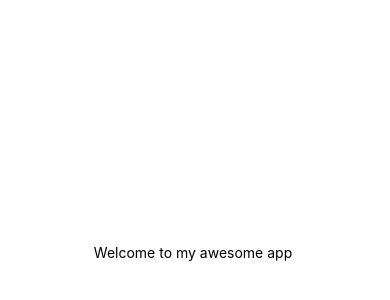
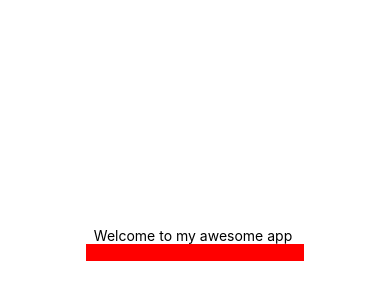
Before and after one commit to Boriswaikin/CS5520Spring2023, a React Native app: screen / in a window 390 px wide. Shown: the part 170-470 px from the top of the page. Built offline with nearby package versions, Linux system fonts and the light colour scheme.

Commit message:
uses changes from state

```diff
--- a/App.js
+++ b/App.js
@@ -1,17 +1,23 @@
 import { StatusBar } from 'expo-status-bar';
-import { StyleSheet, Text, View, Image} from 'react-native';
+import { useState } from 'react';
+
+import { StyleSheet, Text, View, Image, TextInput} from 'react-native';
 import Header from './components/Header';
-
-
-
+import Input from './components/Input';
 
 export default function App() {
-  const name = "my awesome app"
+  const name = "my awesome app";
+  const [enteredText,sendChangedText] = useState();
+  function onTextEntered(changedText){
+    sendChangedText(changedText);
+  }
   return (
     <View style={styles.container}>
       <Text></Text>
       <StatusBar style="auto" />
       <Header appName = {name} />
+      <Input sendChangedText = {onTextEntered}/>
+      <Text> {enteredText} </Text>
     </View>
   );
 }
--- /dev/null
+++ b/components/Input.js
@@ -0,0 +1,21 @@
+import { View, TextInput} from 'react-native'
+import { useState } from 'react';
+import React from 'react'
+
+const Input = ({sendChangedText}) => {
+    const [text,setText] = useState();
+    function changeTextHandler(changedText){
+      setText(changedText);
+      sendChangedText(changedText);
+    }
+  return (
+    <View>
+      <TextInput
+      value={text}
+      onChangeText={changeTextHandler}
+      style = {{backgroundColor : "red"}}/>
+    </View>
+  )
+}
+
+export default Input
```
